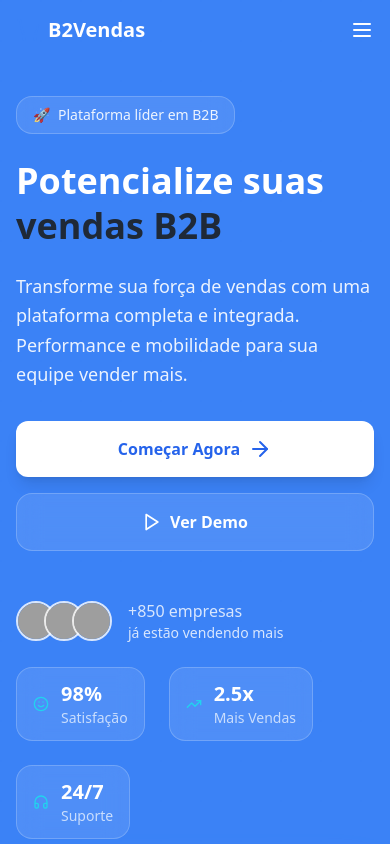
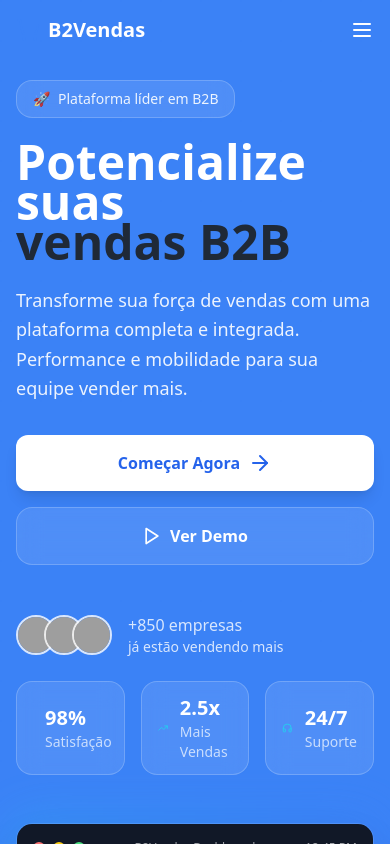
Before and after one commit to lucasgweb/b2vendas-landingpage, a React (Vite) app: page / in a window 390 px wide. Shown: the top 844 px of the page. Built offline with nearby package versions, Linux system fonts and the light colour scheme; grey boxes are pictures that could not be loaded.

Commit message:
Ajusta espaçamento e formatação do conteúdo na seção principal

```diff
--- a/src/App.tsx
+++ b/src/App.tsx
@@ -79,7 +79,7 @@ function App() {
           </div>
         </div>
 
-        <div className="container mx-auto px-4 sm:px-6 pt-24 md:pt-32 relative z-10">
+        <div className="container mx-auto px-4 sm:px-6 pt-20 md:pt-32 relative z-10 mb-10">
           <div className="md:flex items-center gap-8 lg:gap-12">
             {/* Left Column - Text Content */}
             <div className="md:w-1/2 order-1 md:order-none">
@@ -88,7 +88,7 @@ function App() {
                 Plataforma líder em B2B
               </div>
 
-              <h1 className="text-4xl sm:text-5xl md:text-6xl lg:text-7xl font-bold mb-6 text-white leading-tight">
+              <h1 className="text-5xl sm:text-5xl md:text-6xl lg:text-7xl font-bold mb-6 text-white leading-10">
                 Potencialize suas<br />
                 <span className=" text-gray-800 bg-clip-text ">
                   vendas B2B
@@ -133,7 +133,7 @@ function App() {
                   </div>
                 </div>
 
-                <div className="flex flex-wrap gap-6">
+                <div className="grid grid-cols-3 sm:grid-cols-2 gap-4">
                   {[
                     { value: '98%', label: 'Satisfação', icon: <Smile className="w-4 h-4 text-cyan-400" /> },
                     { value: '2.5x', label: 'Mais Vendas', icon: <TrendingUp className="w-4 h-4 text-cyan-400" /> },
```
